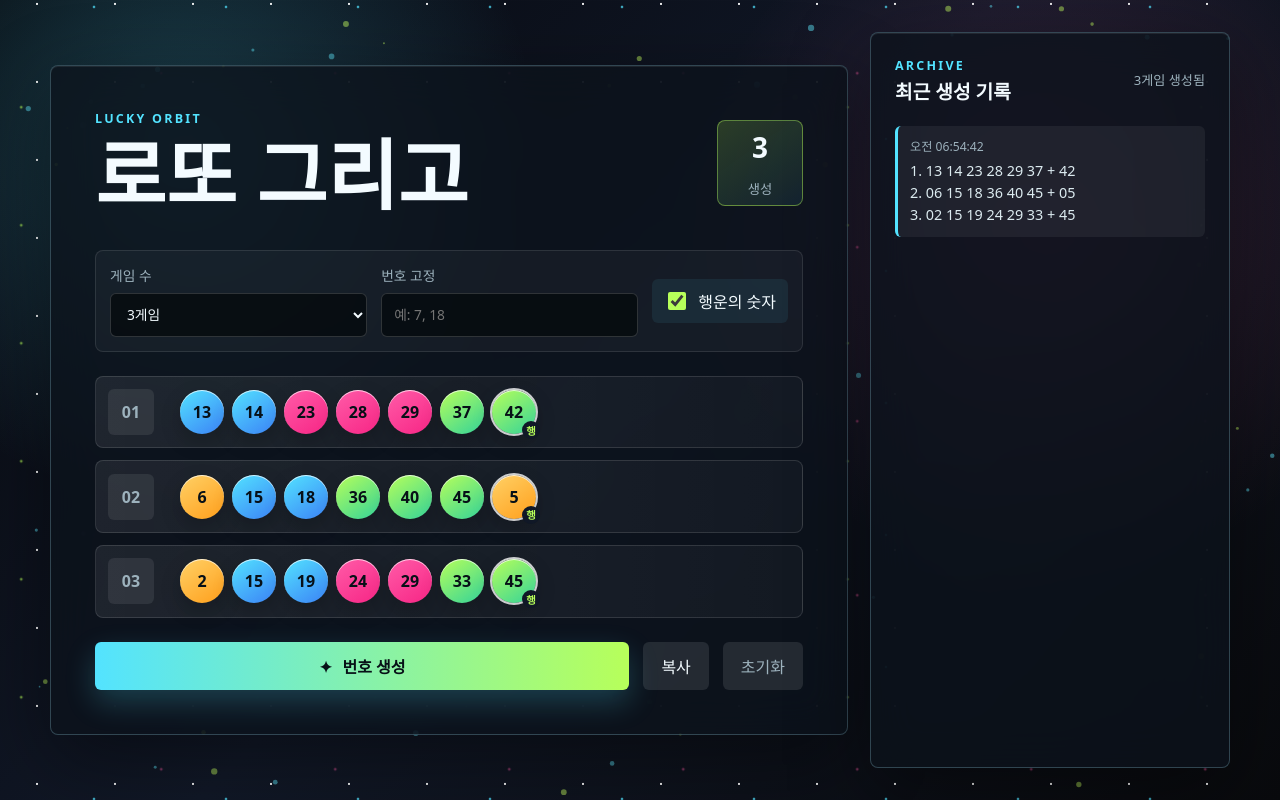
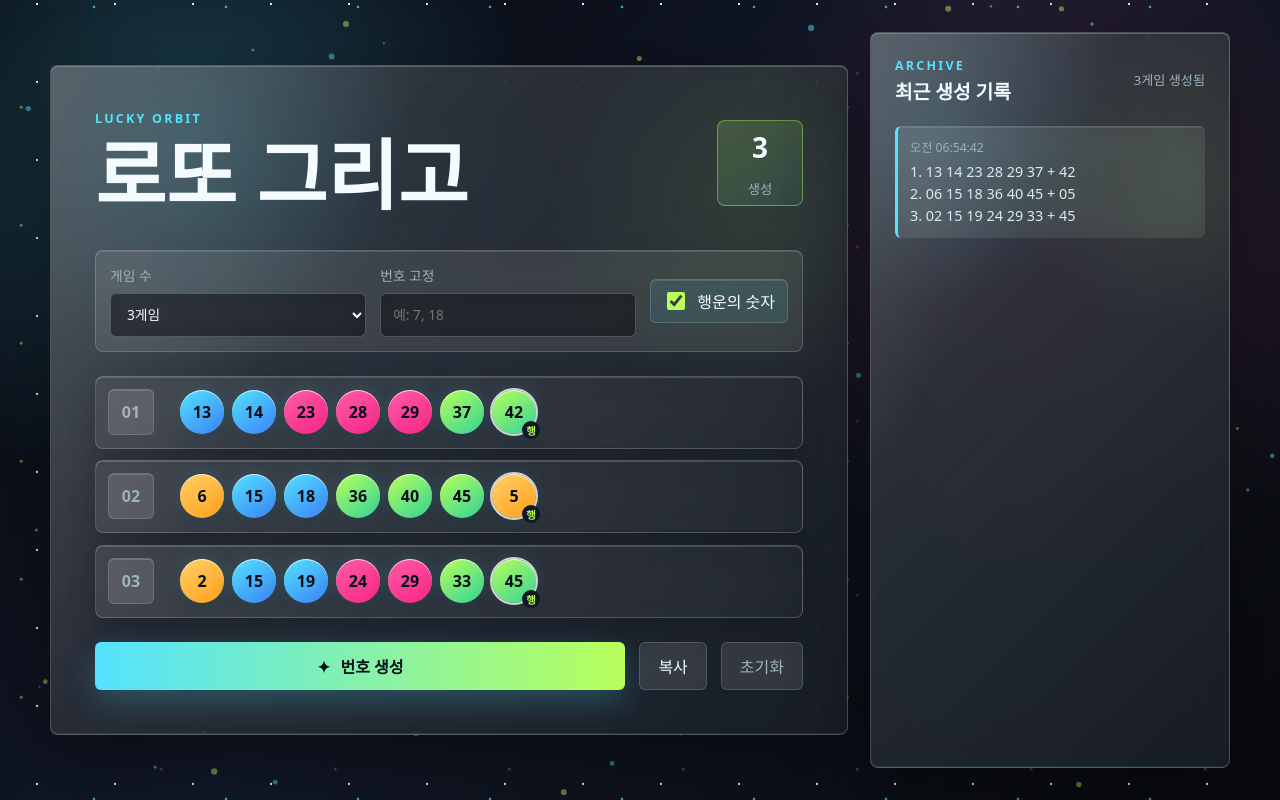
Before and after one commit to seacubic/seas003, a plain HTML site: page index.html in a window 1280 px wide. Drawn offline with Linux system fonts and the light colour scheme.

Commit message:
Add lotto draw animation and glass styling

```diff
--- a/script.js
+++ b/script.js
@@ -130,14 +130,19 @@ function renderTickets() {
   resultGrid.innerHTML = tickets
     .map((ticket, index) => {
       const balls = ticket.main
-        .map((num) => `<span class="ball ${ballClass(num)}">${num}</span>`)
+        .map((num, ballIndex) => {
+          const delay = index * 90 + ballIndex * 80;
+          return `<span class="ball ${ballClass(num)}" style="--delay: ${delay}ms">${num}</span>`;
+        })
         .join("");
       const bonus = ticket.bonus
-        ? `<span class="ball bonus ${ballClass(ticket.bonus)}">${ticket.bonus}</span>`
+        ? `<span class="ball bonus ${ballClass(ticket.bonus)}" style="--delay: ${
+            index * 90 + MAIN_NUMBER_COUNT * 80
+          }ms">${ticket.bonus}</span>`
         : "";
 
       return `
-        <article class="ticket">
+        <article class="ticket" style="--delay: ${index * 70}ms">
           <div class="ticket-index">${String(index + 1).padStart(2, "0")}</div>
           <div class="numbers">${balls}${bonus}</div>
         </article>
--- a/styles.css
+++ b/styles.css
@@ -106,10 +106,37 @@ select {
 
 .generator-panel,
 .history-panel {
-  border: 1px solid var(--line);
-  background: var(--panel);
-  box-shadow: 0 24px 80px var(--shadow), inset 0 1px 0 rgba(255, 255, 255, 0.08);
-  backdrop-filter: blur(22px);
+  position: relative;
+  overflow: hidden;
+  border: 1px solid rgba(255, 255, 255, 0.2);
+  background:
+    linear-gradient(135deg, rgba(255, 255, 255, 0.16), rgba(255, 255, 255, 0.05)),
+    var(--panel);
+  box-shadow:
+    0 24px 80px var(--shadow),
+    inset 0 1px 0 rgba(255, 255, 255, 0.24),
+    inset 0 -1px 0 rgba(83, 227, 255, 0.1);
+  backdrop-filter: blur(26px) saturate(1.25);
+  -webkit-backdrop-filter: blur(26px) saturate(1.25);
+}
+
+.generator-panel::before,
+.history-panel::before {
+  content: "";
+  position: absolute;
+  inset: 0;
+  pointer-events: none;
+  background:
+    linear-gradient(120deg, rgba(255, 255, 255, 0.24), transparent 34%),
+    radial-gradient(circle at 18% 12%, rgba(83, 227, 255, 0.18), transparent 26%),
+    radial-gradient(circle at 88% 20%, rgba(183, 255, 90, 0.12), transparent 24%);
+  opacity: 0.72;
+}
+
+.generator-panel > *,
+.history-panel > * {
+  position: relative;
+  z-index: 1;
 }
 
 .generator-panel {
@@ -185,9 +212,12 @@ h2 {
   flex-wrap: wrap;
   margin: 34px 0 24px;
   padding: 14px;
-  border: 1px solid rgba(255, 255, 255, 0.1);
+  border: 1px solid rgba(255, 255, 255, 0.18);
   border-radius: 8px;
-  background: rgba(255, 255, 255, 0.04);
+  background: rgba(255, 255, 255, 0.08);
+  box-shadow: inset 0 1px 0 rgba(255, 255, 255, 0.12);
+  backdrop-filter: blur(16px);
+  -webkit-backdrop-filter: blur(16px);
 }
 
 .control {
@@ -203,12 +233,14 @@ h2 {
 .control select {
   width: 100%;
   min-height: 44px;
-  border: 1px solid rgba(255, 255, 255, 0.16);
+  border: 1px solid rgba(255, 255, 255, 0.22);
   border-radius: 6px;
-  background: rgba(5, 9, 14, 0.78);
+  background: rgba(5, 9, 14, 0.54);
   color: var(--text);
   padding: 0 12px;
   outline: none;
+  backdrop-filter: blur(12px);
+  -webkit-backdrop-filter: blur(12px);
 }
 
 .control input:focus,
@@ -225,7 +257,9 @@ h2 {
   padding: 0 12px;
   border-radius: 6px;
   color: var(--text);
-  background: rgba(83, 227, 255, 0.08);
+  border: 1px solid rgba(255, 255, 255, 0.16);
+  background: rgba(83, 227, 255, 0.1);
+  box-shadow: inset 0 1px 0 rgba(255, 255, 255, 0.12);
   cursor: pointer;
 }
 
@@ -248,9 +282,18 @@ h2 {
   align-items: center;
   min-height: 70px;
   padding: 12px;
-  border: 1px solid rgba(255, 255, 255, 0.12);
+  border: 1px solid rgba(255, 255, 255, 0.2);
   border-radius: 8px;
-  background: linear-gradient(90deg, rgba(255, 255, 255, 0.08), rgba(255, 255, 255, 0.03));
+  background:
+    linear-gradient(100deg, rgba(255, 255, 255, 0.15), rgba(255, 255, 255, 0.05)),
+    rgba(12, 18, 28, 0.42);
+  box-shadow:
+    inset 0 1px 0 rgba(255, 255, 255, 0.16),
+    0 10px 28px rgba(0, 0, 0, 0.18);
+  backdrop-filter: blur(18px);
+  -webkit-backdrop-filter: blur(18px);
+  animation: ticketReveal 520ms cubic-bezier(0.2, 0.9, 0.2, 1) both;
+  animation-delay: var(--delay, 0ms);
 }
 
 .ticket-index {
@@ -259,9 +302,11 @@ h2 {
   width: 46px;
   aspect-ratio: 1;
   border-radius: 6px;
-  background: rgba(255, 255, 255, 0.08);
+  border: 1px solid rgba(255, 255, 255, 0.14);
+  background: rgba(255, 255, 255, 0.12);
   color: var(--muted);
   font-weight: 800;
+  box-shadow: inset 0 1px 0 rgba(255, 255, 255, 0.16);
 }
 
 .numbers {
@@ -278,7 +323,13 @@ h2 {
   border-radius: 50%;
   color: #071017;
   font-weight: 800;
-  box-shadow: 0 8px 20px rgba(0, 0, 0, 0.22), inset 0 1px 0 rgba(255, 255, 255, 0.72);
+  box-shadow:
+    0 8px 20px rgba(0, 0, 0, 0.22),
+    0 0 20px rgba(83, 227, 255, 0.18),
+    inset 0 1px 0 rgba(255, 255, 255, 0.72);
+  transform-origin: center;
+  animation: ballRollIn 700ms cubic-bezier(0.17, 0.84, 0.26, 1.2) both;
+  animation-delay: var(--delay, 0ms);
 }
 
 .ball.low {
@@ -346,7 +397,10 @@ button:hover {
 
 .secondary-action,
 .ghost-action {
+  border: 1px solid rgba(255, 255, 255, 0.16);
   background: rgba(255, 255, 255, 0.1);
+  backdrop-filter: blur(12px);
+  -webkit-backdrop-filter: blur(12px);
 }
 
 .ghost-action {
@@ -374,7 +428,11 @@ button:hover {
   border-left: 3px solid var(--cyan);
   border-radius: 6px;
   padding: 12px;
-  background: rgba(255, 255, 255, 0.06);
+  border-top: 1px solid rgba(255, 255, 255, 0.12);
+  background: rgba(255, 255, 255, 0.08);
+  box-shadow: inset 0 1px 0 rgba(255, 255, 255, 0.1);
+  backdrop-filter: blur(12px);
+  -webkit-backdrop-filter: blur(12px);
   color: #dcebf0;
   font-size: 0.9rem;
   line-height: 1.5;
@@ -385,6 +443,47 @@ button:hover {
   margin-bottom: 4px;
   color: var(--muted);
   font-size: 0.76rem;
+}
+
+@keyframes ticketReveal {
+  from {
+    opacity: 0;
+    transform: translateY(16px) scale(0.98);
+  }
+
+  to {
+    opacity: 1;
+    transform: translateY(0) scale(1);
+  }
+}
+
+@keyframes ballRollIn {
+  0% {
+    opacity: 0;
+    transform: translateX(-22px) rotate(-160deg) scale(0.58);
+    filter: blur(4px);
+  }
+
+  62% {
+    opacity: 1;
+    transform: translateX(3px) rotate(12deg) scale(1.12);
+    filter: blur(0);
+  }
+
+  100% {
+    opacity: 1;
+    transform: translateX(0) rotate(0) scale(1);
+    filter: blur(0);
+  }
+}
+
+@media (prefers-reduced-motion: reduce) {
+  body::before,
+  body::after,
+  .ticket,
+  .ball {
+    animation: none;
+  }
 }
 
 @media (max-width: 920px) {
```
